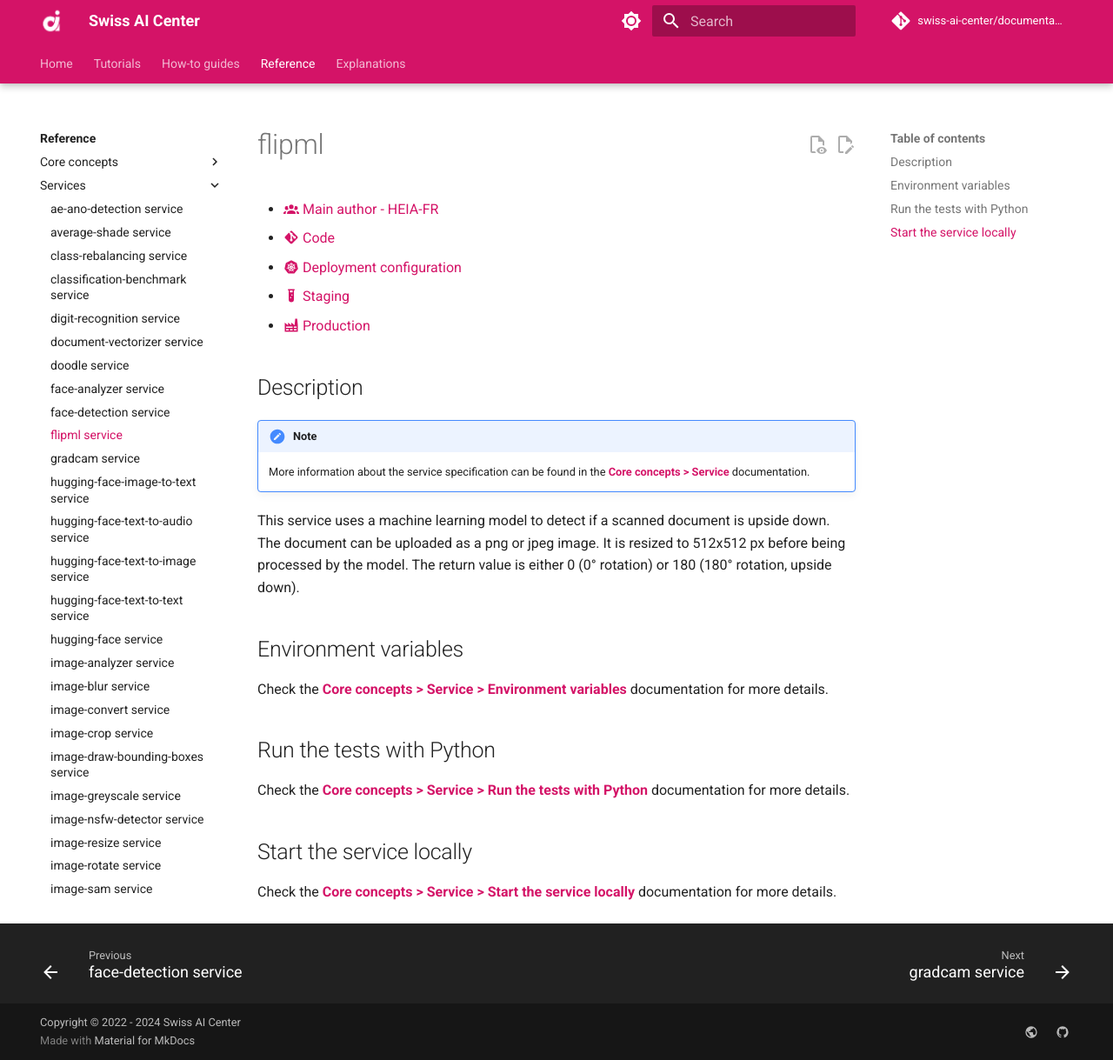
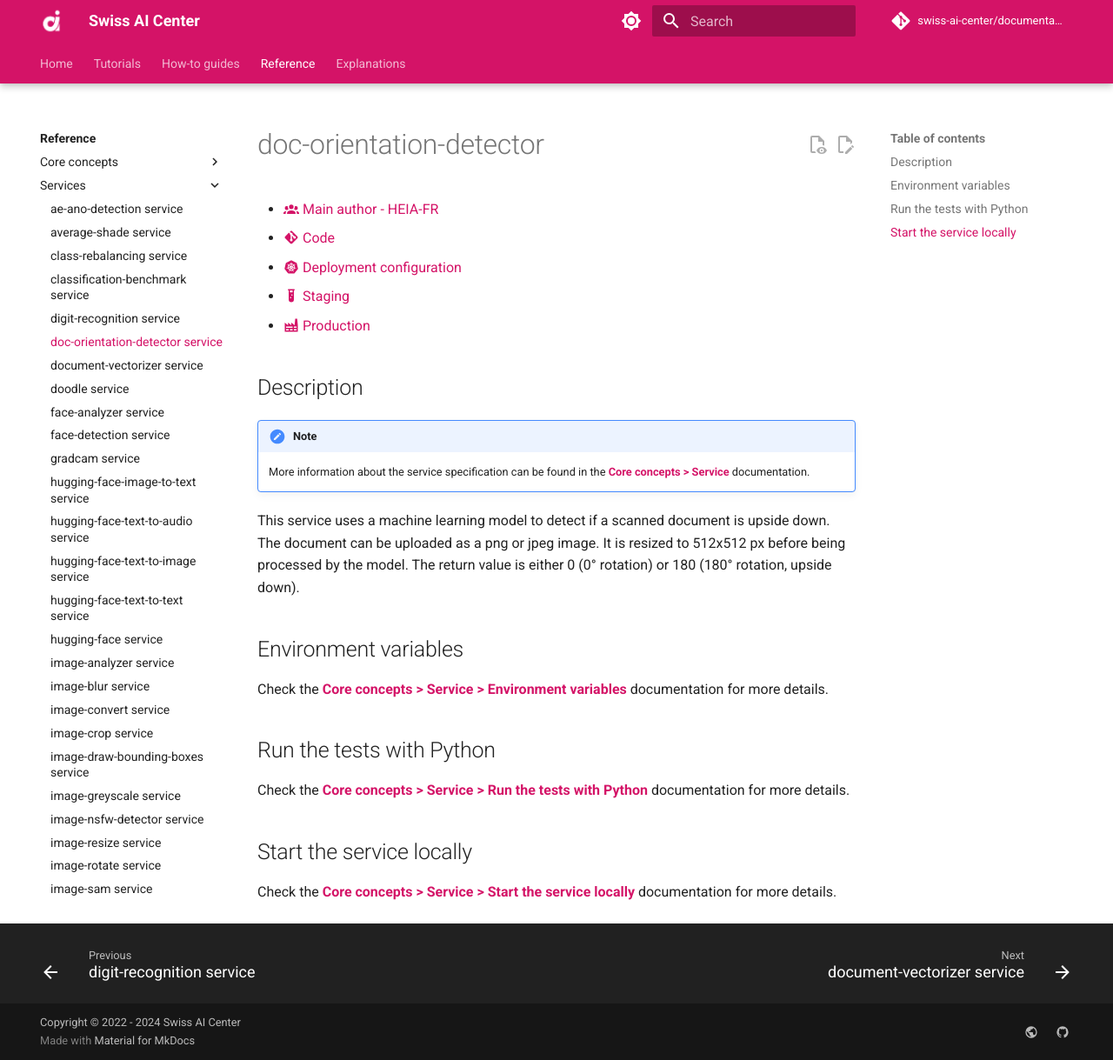
Before and after one commit to swiss-ai-center/documentation, an MkDocs documentation site: the page built from docs/reference/services/doc-orientation-detector.md, in a window 1280 px wide and 1219 px high. Shown: the whole window at 87% size. Built offline with MkDocs 1.6.1 and Material for MkDocs 9.7.7, drawn with Linux system fonts in a browser that asks for light colours; comment, search, counter and statistics services are not loaded.

Commit message:
renamed flipml to doc-orientation-detector for more clarity

```diff
--- a/docs/reference/index.md
+++ b/docs/reference/index.md
@@ -40,11 +40,11 @@ mdwrap is a command line tool to format our Markdown documentation made with
 | [class-rebalancing](./services/class-rebalancing.md)                   | <https://github.com/swiss-ai-center/class-rebalancing-service>          | <https://class-rebalancing-swiss-ai-center.kube.isc.heia-fr.ch>          | <https://class-rebalancing-service.swiss-ai-center.ch>        |
 | [classification-benchmark](./services/classification-benchmark.md)     | <https://github.com/swiss-ai-center/classification-benchmark-service>   | <https://classification-benchmark-swiss-ai-center.kube.isc.heia-fr.ch>   | <https://classification-benchmark-service.swiss-ai-center.ch> |
 | [digit-recognition](./services/digit-recognition.md)                   | <https://github.com/swiss-ai-center/digit-recognition-service>          | <https://digit-recognition-swiss-ai-center.kube.isc.heia-fr.ch>          | <https://digit-recognition-service.swiss-ai-center.ch>        |
+| [doc-orientation-detector](./services/doc-orientation-detector.md)                                         | <https://github.com/swiss-ai-center/doc-orientation-detector>                             | <https://doc-orientation-detector-swiss-ai-center.kube.isc.heia-fr.ch>                     | <https://doc-orientation-detector.swiss-ai-center.ch>                           |
 | [document-vectorizer](./services/document-vectorizer.md)               | <https://github.com/swiss-ai-center/document-vectorizer-service>        | <https://document-vectorizer-swiss-ai-center.kube.isc.heia-fr.ch>        | <https://document-vectorizer-service.swiss-ai-center.ch>      |
 | [doodle](./services/doodle.md)                                         | <https://github.com/swiss-ai-center/doodle-service>                     | <https://doodle-swiss-ai-center.kube.isc.heia-fr.ch>                     | <https://doodle-service.swiss-ai-center.ch>                   |
 | [face-analyzer](./services/face-analyzer.md)                           | <https://github.com/swiss-ai-center/face-analyzer-service>              | <https://face-analyzer-swiss-ai-center.kube.isc.heia-fr.ch>              | <https://face-analyzer-service.swiss-ai-center.ch>            |
 | [face-detection](./services/face-detection.md)                         | <https://github.com/swiss-ai-center/face-detection-service>             | <https://face-detection-swiss-ai-center.kube.isc.heia-fr.ch>             | <https://face-detection-service.swiss-ai-center.ch>           |
-| [flipml](./services/flipml.md)                                         | <https://github.com/swiss-ai-center/flipml>                             | <https://flipml-swiss-ai-center.kube.isc.heia-fr.ch>                     | <https://flipml.swiss-ai-center.ch>                           |
 | [gradcam](./services/gradcam.md)                                       | <https://github.com/swiss-ai-center/gradcam-service>                    | <https://gradcam-swiss-ai-center.kube.isc.heia-fr.ch>                    | <https://gradcam-service.swiss-ai-center.ch>                  |
 | [hugging-face-image-to-text](./services/hugging-face-image-to-text.md) | <https://github.com/swiss-ai-center/hugging-face-image-to-text-service> | <https://hugging-face-image-to-text-swiss-ai-center.kube.isc.heia-fr.ch> | -                                                             |
 | [hugging-face-text-to-audio](./services/hugging-face-text-to-audio.md) | <https://github.com/swiss-ai-center/hugging-face-text-to-audio-service> | <https://hugging-face-text-to-audio-swiss-ai-center.kube.isc.heia-fr.ch> | -                                                             |
--- a/docs/reference/services/flipml.md
+++ b/docs/reference/services/doc-orientation-detector.md
@@ -1,9 +1,9 @@
-# flipml
+# doc-orientation-detector
 - [:material-account-group: Main author - HEIA-FR](https://www.hes-so.ch/swiss-ai-center/equipe)
-- [:material-git: Code](https://github.com/swiss-ai-center/flipml-service)
-- [:material-kubernetes: Deployment configuration](https://github.com/swiss-ai-center/flipml-service/tree/main/kubernetes)
-- [:material-test-tube: Staging](https://flipml-swiss-ai-center.kube.isc.heia-fr.ch)
-- [:material-factory: Production](https://flipml.swiss-ai-center.ch)
+- [:material-git: Code](https://github.com/swiss-ai-center/doc-orientation-detector-service)
+- [:material-kubernetes: Deployment configuration](https://github.com/swiss-ai-center/doc-orientation-detector-service/tree/main/kubernetes)
+- [:material-test-tube: Staging](https://doc-orientation-detector-swiss-ai-center.kube.isc.heia-fr.ch)
+- [:material-factory: Production](https://doc-orientation-detector.swiss-ai-center.ch)
 
 ## Description
 
--- a/mkdocs.yml
+++ b/mkdocs.yml
@@ -41,11 +41,11 @@ nav:
           - class-rebalancing service: reference/services/class-rebalancing.md
           - classification-benchmark service: reference/services/classification-benchmark.md
           - digit-recognition service: reference/services/digit-recognition.md
+          - doc-orientation-detector service: reference/services/doc-orientation-detector.md
           - document-vectorizer service: reference/services/document-vectorizer.md
           - doodle service: reference/services/doodle.md
           - face-analyzer service: reference/services/face-analyzer.md
           - face-detection service: reference/services/face-detection.md
-          - flipml service: reference/services/flipml.md
           - gradcam service: reference/services/gradcam.md
           - hugging-face-image-to-text service: reference/services/hugging-face-image-to-text.md
           - hugging-face-text-to-audio service: reference/services/hugging-face-text-to-audio.md
```
